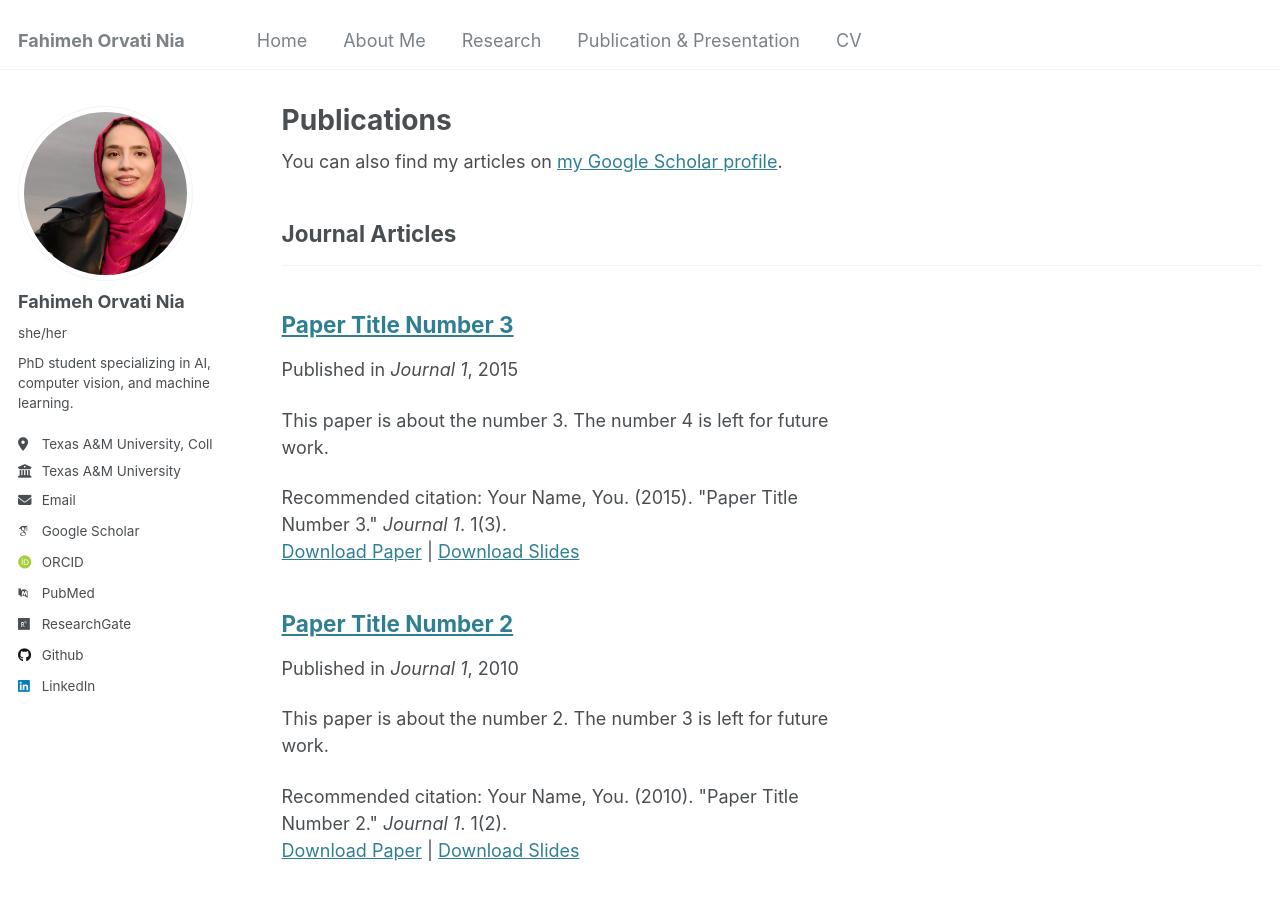
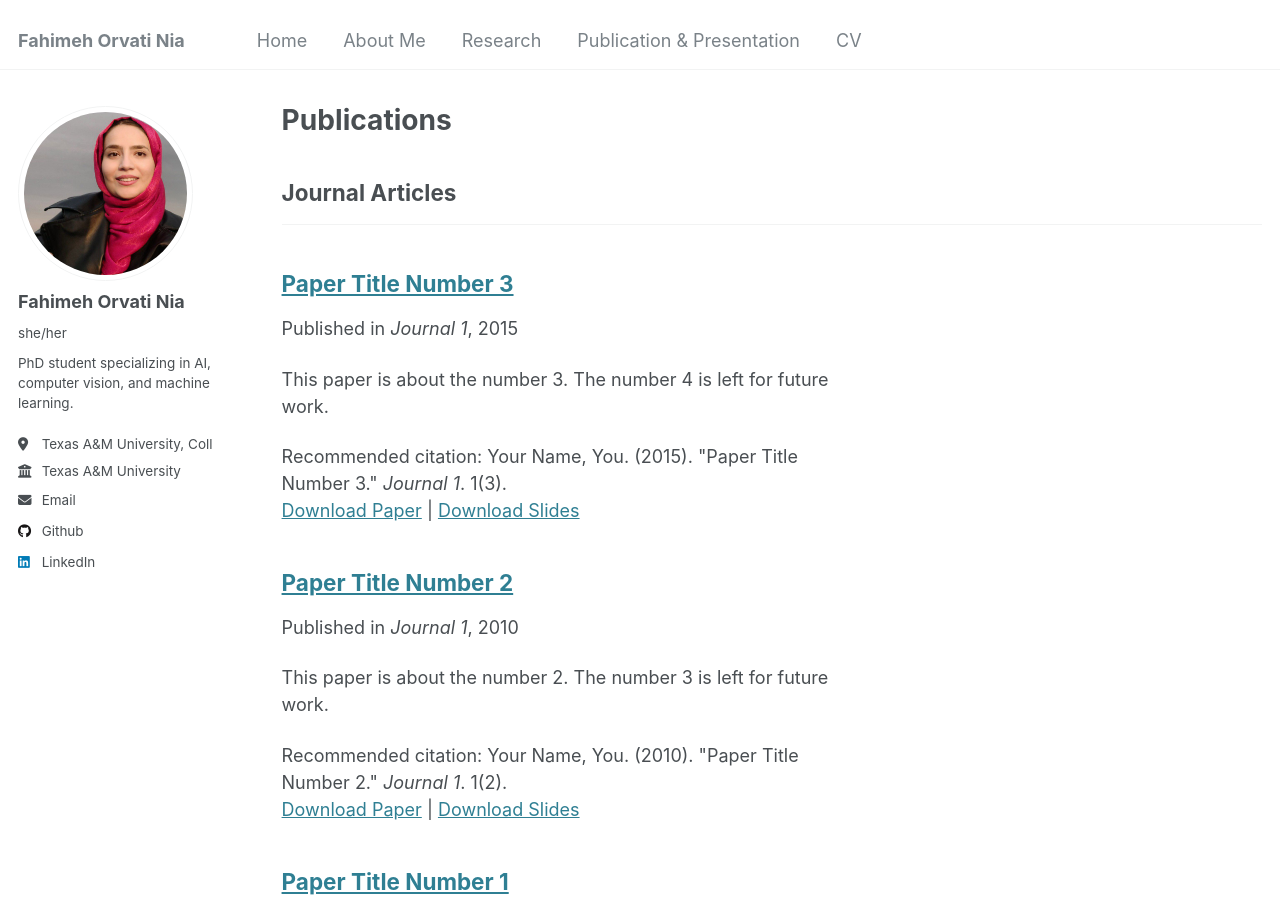
Before and after one commit to fahimehorvatinia/fahimehorvatinia.github.io, a Jekyll site: the page built from _pages/publications.html, in a window 1280 px wide and 900 px high. Built offline with Jekyll 4.4.1, drawn with Linux system fonts in a browser that asks for light colours; some web fonts are replaced.

Commit message:
Update _config.yml

```diff
--- a/_config.yml
+++ b/_config.yml
@@ -21,10 +21,6 @@ author:
   email            : "fahimehorvatinia@gmail.com"
 
   # Academic websites
-  googlescholar    : "" # Add your Google Scholar profile URL
-  orcid            : "" # Add your ORCID profile URL
-  pubmed           : "" # Add your PubMed URL if applicable
-  researchgate     : "" # Add your ResearchGate URL
   github           : "fahimehorvatinia"
   linkedin         : "https://linkedin.com/in/fahimehorvatinia"
 
```
